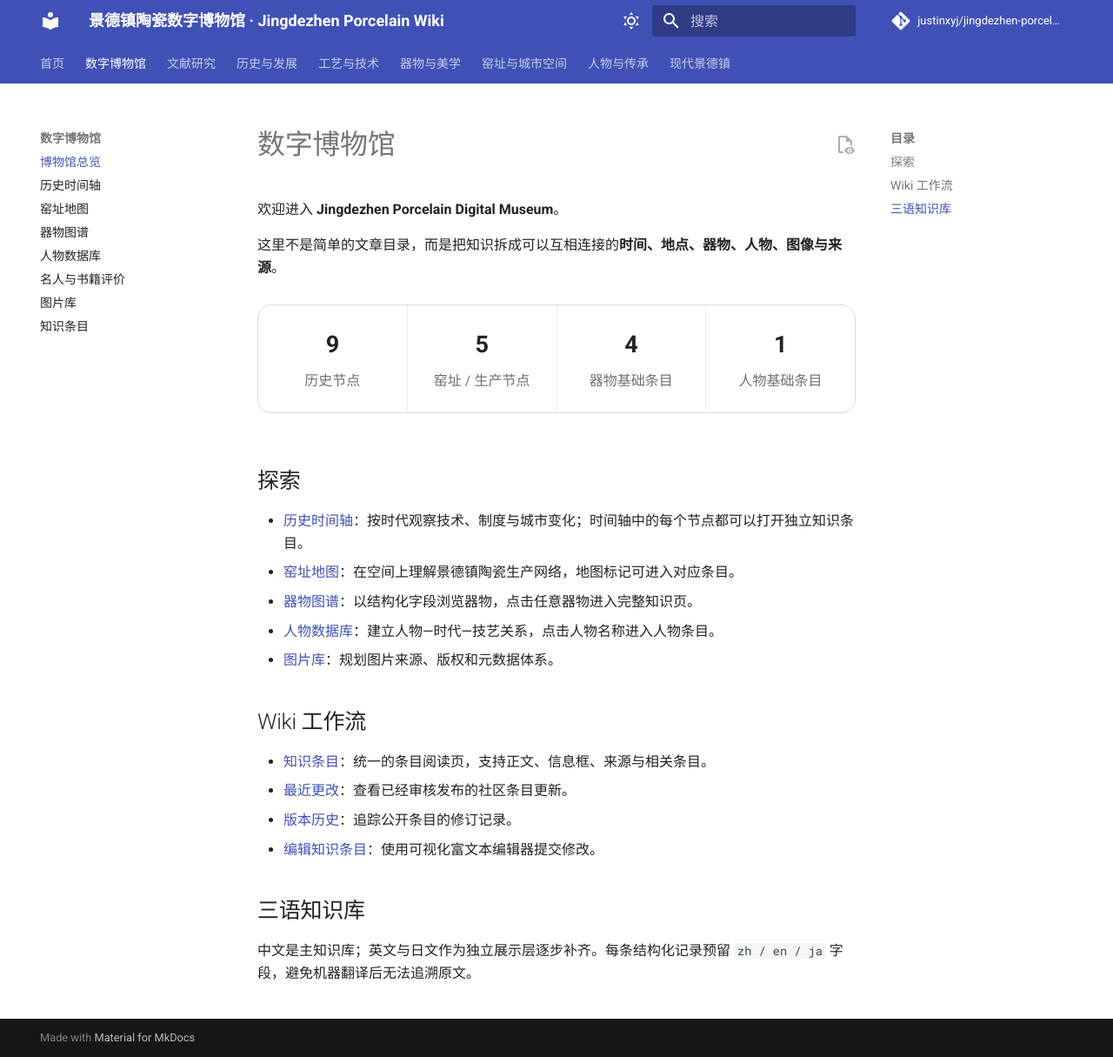
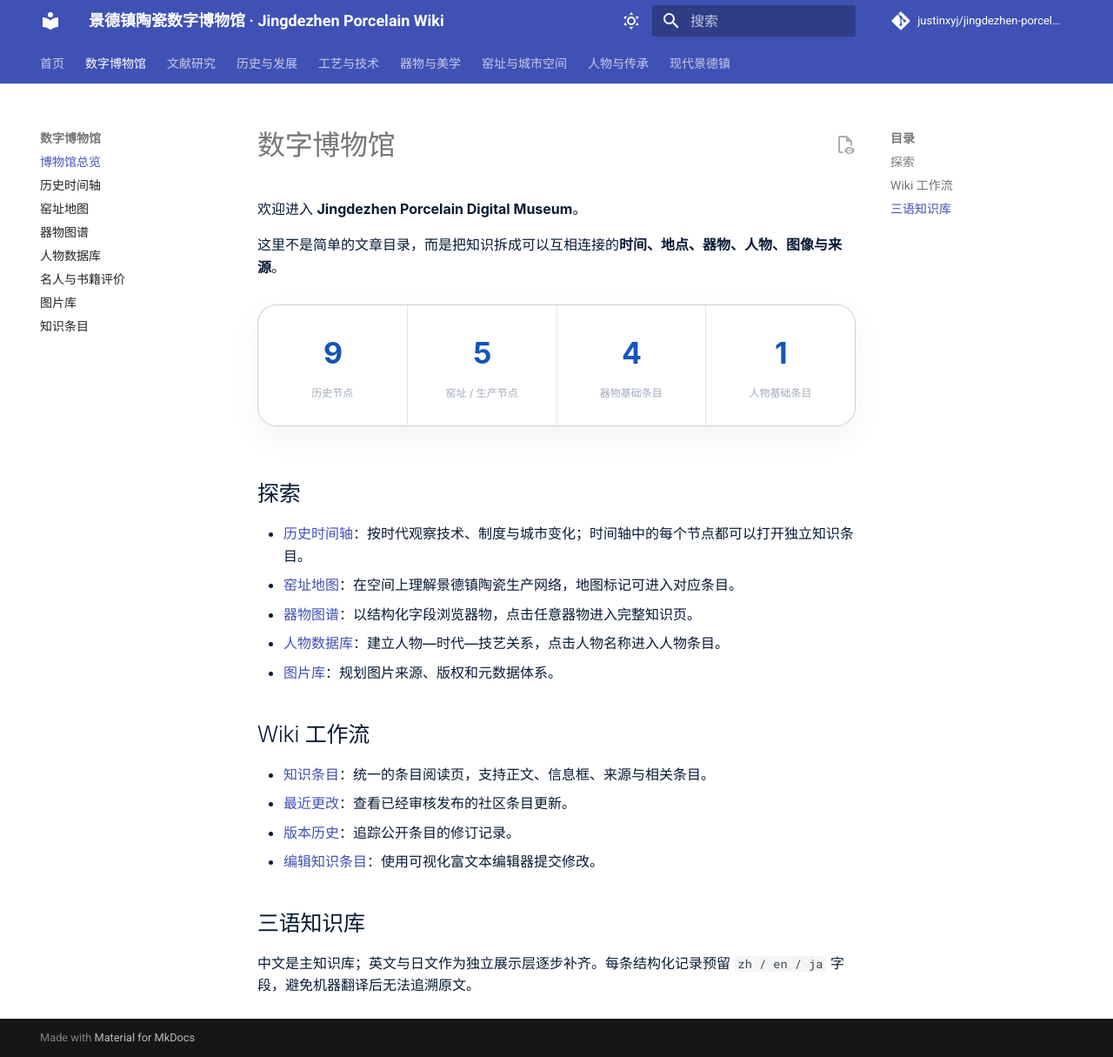
Before and after one commit to justinxyj/jingdezhen-porcelain-wiki, an MkDocs documentation site: the page built from docs/museum/index.md, in a window 1280 px wide and 1215 px high. Shown: the whole window at 87% size. Built offline with MkDocs 1.6.1 and Material for MkDocs 9.7.7, drawn with Linux system fonts in a browser that asks for light colours; a script that is not in the unit is left out; comment, search, counter and statistics services are not loaded.

Commit message:
load Apple-inspired porcelain-blue subpage stylesheet

```diff
--- a/mkdocs.yml
+++ b/mkdocs.yml
@@ -40,6 +40,7 @@
   - stylesheets/evidence-hub.css
   - stylesheets/global-kiln-map.css
   - stylesheets/homepage-apple.css
+  - stylesheets/museum-apple.css
 extra_javascript:
   - https://unpkg.com/leaflet@1.9.4/dist/leaflet.js
   - javascripts/runtime-config.js
```
